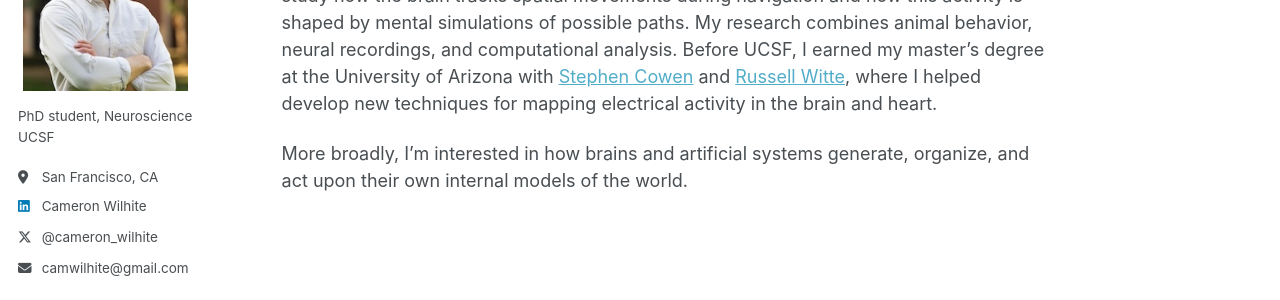
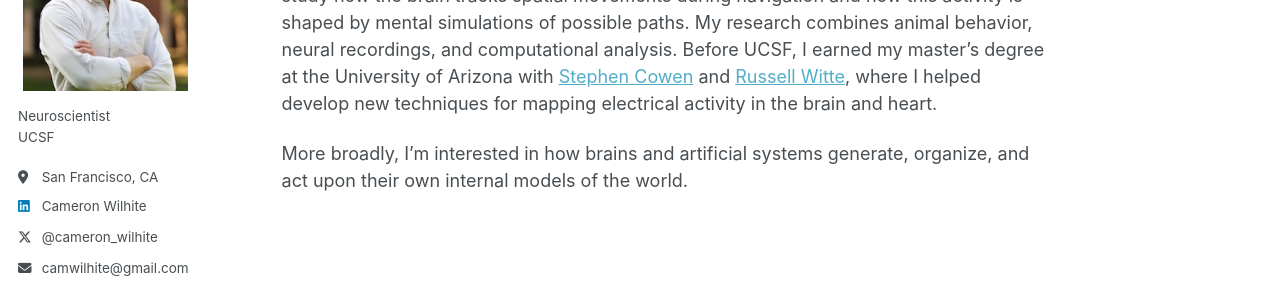
Before and after one commit to camwilhite/camwilhite.github.io, a Jekyll site: the page built from _pages/about.md, in a window 1280 px wide. Shown: the part 233-533 px from the top of the page. Built offline with Jekyll 4.4.1, drawn with Linux system fonts in a browser that asks for light colours; a script that is not in the unit is left out.

Commit message:
Update bio in configuration file

```diff
--- a/_config.yml
+++ b/_config.yml
@@ -25,7 +25,7 @@ author:
   avatar           : "profile-small.jpg"
   location         : "San Francisco, CA"
   name             : #
-  bio              : "PhD student, Neuroscience<br>UCSF"
+  bio              : "Neuroscientist<br>UCSF"
   employer         : #
   email            : "camwilhite@gmail.com"
 
```
